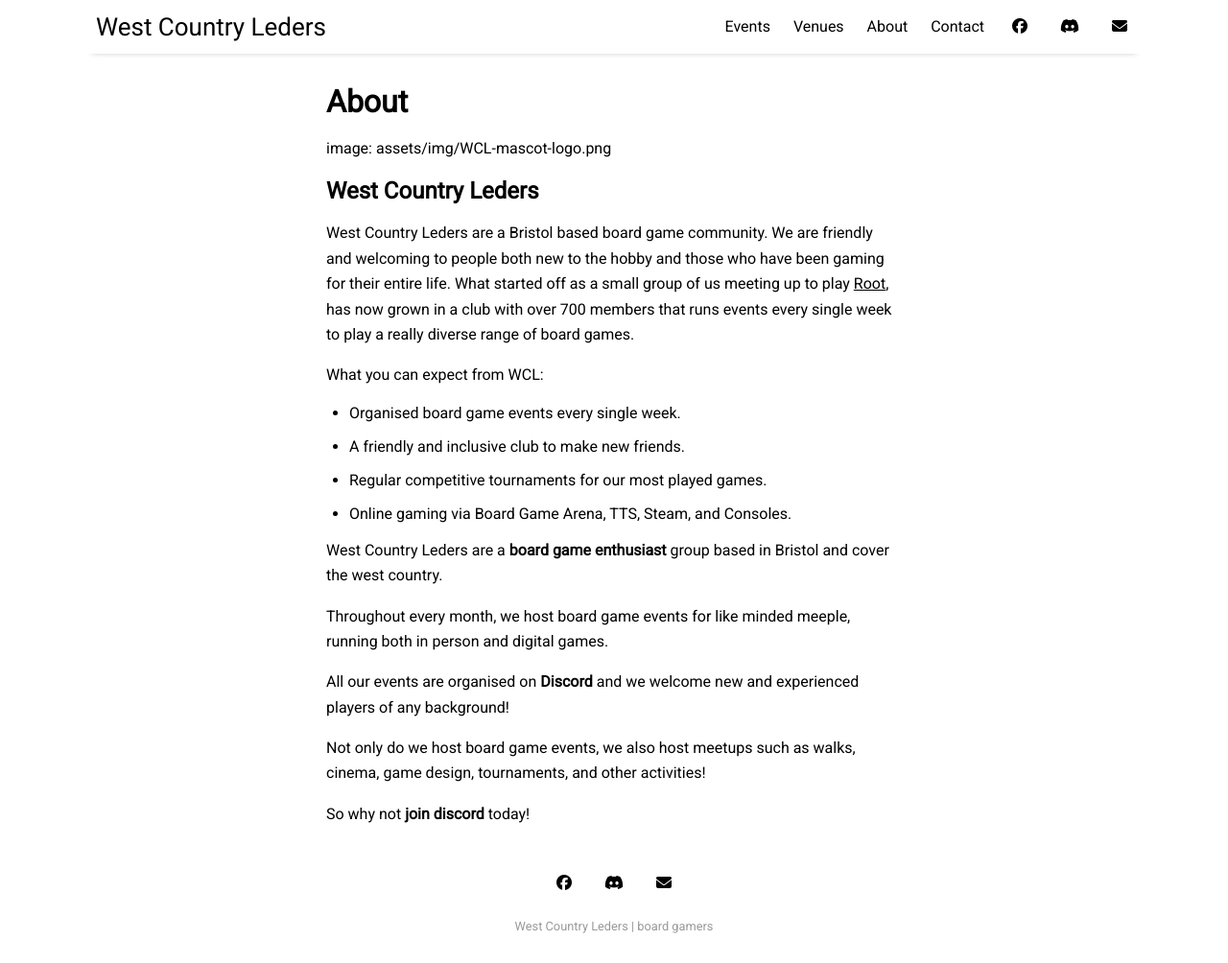
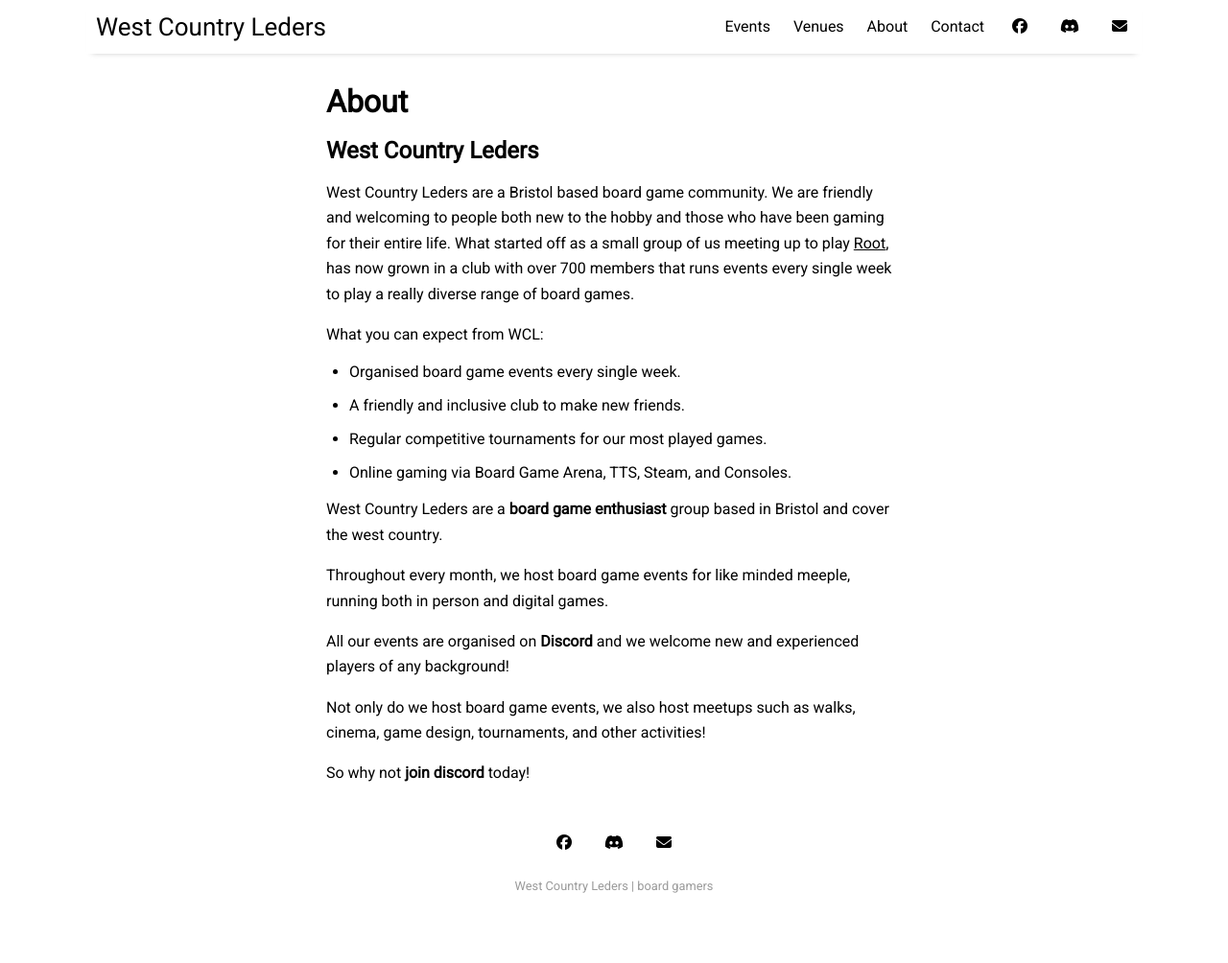
Before and after one commit to ChilledEther/west-country-leders-new, a Jekyll site: the page built from pages/about.md, in a window 1280 px wide and 1004 px high. Shown: the whole window at 96% size. Built offline with Jekyll 4.4.1, drawn with Linux system fonts in a browser that asks for light colours.

Commit message:
Update about.md

```diff
--- a/pages/about.md
+++ b/pages/about.md
@@ -4,7 +4,7 @@
 permalink: /about
 ---
 
-image: assets/img/WCL-mascot-logo.png
+
 
 ## __West Country Leders__
 West Country Leders are a Bristol based board game community. We are friendly and welcoming to people both new to the hobby and those who have been gaming for their entire life.
```
